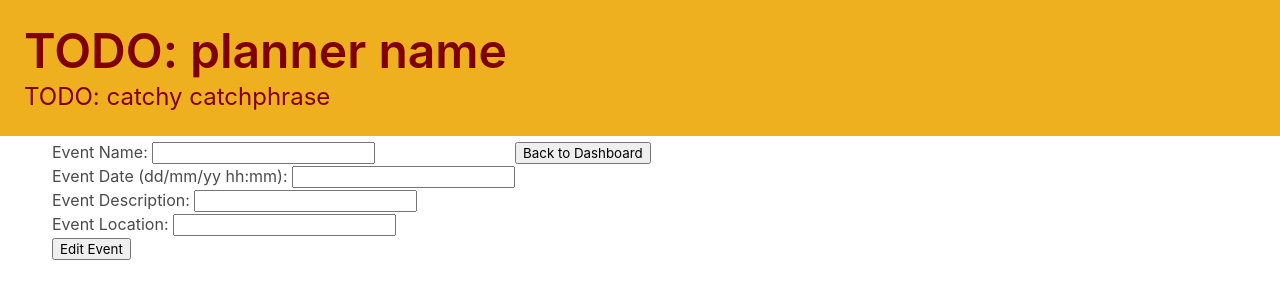
After one commit to mikeryu/westmont-cs130-f23-team-gold, a Django app: page /planner/1/edit_event/ in a window 1280 px wide. The commit adds this page. Shown: the top 300 px of the page. Run offline with Django 4.2, Linux system fonts and the light colour scheme; a user stored in the database is signed in; tables that the repository leaves empty hold one stand-in row (values such as "Sample post").

Commit message:
event_creation view actually saves events to database now

```diff
--- a/our_site/planner/models.py
+++ b/our_site/planner/models.py
@@ -8,6 +8,7 @@ class Profile(models.Model):
     user = models.OneToOneField(User, on_delete=models.CASCADE, related_name="profile")
     roles = models.ManyToManyField("Role", related_name="fulfilled_by")
 
+
 class Event(models.Model):
     owner = models.ForeignKey(Profile, on_delete=models.CASCADE, related_name="events")
     name = models.CharField(max_length=30)
@@ -16,12 +17,14 @@ class Event(models.Model):
     location = models.CharField(max_length=50)
     invitees = models.ManyToManyField(Profile, related_name="invitations")
 
+
 class Role(models.Model):
     name = models.CharField(max_length=30)
     description = models.CharField(max_length=100)
     event = models.ForeignKey(Event, on_delete=models.CASCADE, related_name="roles")
     amount = models.IntegerField()
 
+
 def create_profile(sender, instance, created, **kwargs):
     if created:
         user_profile = Profile(user=instance)
--- a/our_site/planner/templates/planner/dashboard.html
+++ b/our_site/planner/templates/planner/dashboard.html
@@ -3,7 +3,7 @@
 {% block content %}
 
     <div>
-        <form action="{% url 'event_creation' %}">
+        <form action="{% url 'planner:event_creation' %}">
             <input type="submit" value="Create new event!" />
         </form>
     </div>
--- /dev/null
+++ b/our_site/planner/templates/planner/edit_event.html
@@ -0,0 +1,17 @@
+{% extends 'base.html' %}
+
+{% block content %}
+
+    <form method="post" action={{ form_action }}>
+        {% csrf_token %}
+
+        {{ basic_details.as_div }}
+
+        <input type="submit" value="Edit Event">
+    </form>
+
+    <form action="{% url 'planner:dashboard' %}">
+        <input type="submit" value="Back to Dashboard" />
+    </form>
+
+{% endblock content %}
--- a/our_site/planner/urls.py
+++ b/our_site/planner/urls.py
@@ -2,7 +2,9 @@ from django.urls import path
 
 from . import views
 
+app_name = "planner"
 urlpatterns = [
     path("dashboard/", views.dashboard, name="dashboard"),
-    path("event_creation/", views.event_creation, name="event_creation")
+    path("event_creation/", views.event_creation, name="event_creation"),
+    path("<int:event_id>/edit_event/", views.edit_event, name="edit_event"),
 ]
--- a/our_site/planner/views.py
+++ b/our_site/planner/views.py
@@ -4,8 +4,11 @@ from .models import Event
 import django.forms as forms
 from django.shortcuts import render
 
+from .models import Event, Profile
+
+
 class DashboardFilterAllEvents(forms.Form):
-        pass
+    pass
 
 
 class DashboardFilterMyEvents(forms.Form):
@@ -14,7 +17,6 @@ class DashboardFilterMyEvents(forms.Form):
 
 class DashboardFilterInvitedEvents(forms.Form):
     pass
-
 
 
 def dashboard(request):
@@ -45,7 +47,6 @@ def dashboard(request):
 
             event_list = owned_events_list + invited_list
 
-
         elif "filter_my_events" in request.POST:
             filter_value = "My Events"
             owner = request.user.profile
@@ -67,9 +68,8 @@ def dashboard(request):
                 "AllEventsButton": DashboardFilterAllEvents(),
                 "MyEventsButton": DashboardFilterMyEvents(),
                 "InvitedEventsButton": DashboardFilterInvitedEvents(),
-                "event_list" : event_list,
-                "owner" : owner,
-
+                "event_list": event_list,
+                "owner": owner,
             },
             request
         ))
@@ -81,8 +81,8 @@ def dashboard(request):
             "AllEventsButton": DashboardFilterAllEvents(),
             "MyEventsButton": DashboardFilterMyEvents(),
             "InvitedEventsButton": DashboardFilterInvitedEvents(),
-            "event_list" : event_list,
-            "owner" : owner,
+            "event_list": event_list,
+            "owner": owner,
         },
         request
     ))
@@ -90,11 +90,10 @@ def dashboard(request):
 
 class EventCreationForm(forms.Form):
     event_name = forms.CharField(label="Event Name:", max_length=30, required=True)
-    event_date = forms.DateTimeField(input_formats=['%d/%m/%Y %H:%M'], label="Event Date (dd/mm/yy hh:mm):", required=True)
+    event_date = forms.DateTimeField(input_formats=['%d/%m/%Y %H:%M'], label="Event Date (dd/mm/yy hh:mm):",
+                                     required=True)
     event_description = forms.CharField(label="Event Description:", max_length=200, required=True)
     event_location = forms.CharField(label="Event Location:", max_length=50, required=True)
-    event_invitees_emails = forms.CharField(label="Invitees (comma delimited emails):", required=True)
-    event_roles = forms.CharField(label="Roles (comma separated zipped list of roles and quantities):", required=True)
 
 
 def event_creation(request):
@@ -102,6 +101,56 @@ def event_creation(request):
         return HttpResponseRedirect("/account/login/")
 
     if request.method == "GET":
-        template = loader.get_template('planner/event_creation.html')
-        form = EventCreationForm()
-        return HttpResponse(template.render({"form": form}, request))
+        template = loader.get_template("planner/event_creation.html")
+        event_creation_form = EventCreationForm()
+        return HttpResponse(template.render({"event_creation_form": event_creation_form}, request))
+    elif request.method == "POST":
+        # It is acceptable to shove the data from this post into one form because currently only one form
+        # leads to this page
+        event_creation_form = EventCreationForm(request.POST)
+        # If the form is valid, save the new event and move to it's editing page
+        # otherwise, just redisplay the form with its errors
+        if event_creation_form.is_valid():
+            event = Event(
+                owner=request.user.profile,
+                name=event_creation_form.cleaned_data["event_name"],
+                date=event_creation_form.cleaned_data["event_date"],
+                description=event_creation_form.cleaned_data["event_description"],
+                location=event_creation_form.cleaned_data["event_location"],
+            )
+            event.save()
+            return HttpResponseRedirect("/planner/{:d}/edit_event".format(event.id))
+        else:
+            template = loader.get_template("planner/event_creation.html")
+            return HttpResponse(template.render({"event_creation_form": event_creation_form}, request))
+
+
+def edit_event(request, event_id):
+    if request.user.is_anonymous:
+        return HttpResponseRedirect("/account/login/")
+
+    event_getter = Event.objects.all().filter(id__exact=event_id)
+    if len(event_getter) == 0:  # If the event to "edit" doesn't exist, redirect to dashboard
+        return HttpResponseRedirect("/account/dashboard")
+    event = Event.objects.all().filter(id__exact=event_id).get()  # otherwise, store it here
+
+    user_profile_id = request.user.profile.id
+    owner_profile_id = event.owner_id
+    if user_profile_id != owner_profile_id:  # If the user does not own this event, they can't edit it
+        return HttpResponseRedirect("/account/dashboard")
+
+    template = loader.get_template("planner/edit_event.html")
+    basic_details = EventCreationForm()
+    basic_details.event_name = event.name
+    basic_details.event_date = event.date
+    basic_details.event_description = event.description
+    basic_details.event_location = event.location
+    return HttpResponse(
+        template.render(
+            {
+                "basic_details": basic_details,
+                "form_action": "planner:{:d}/edit_event/".format(event_id),
+            },
+            request,
+        )
+    )
```
Also changed, not shown: our_site/planner/templates/planner/event_add_invitee.html (added, +7 -0 lines), our_site/planner/templates/planner/event_creation.html (+13 -49 lines).
